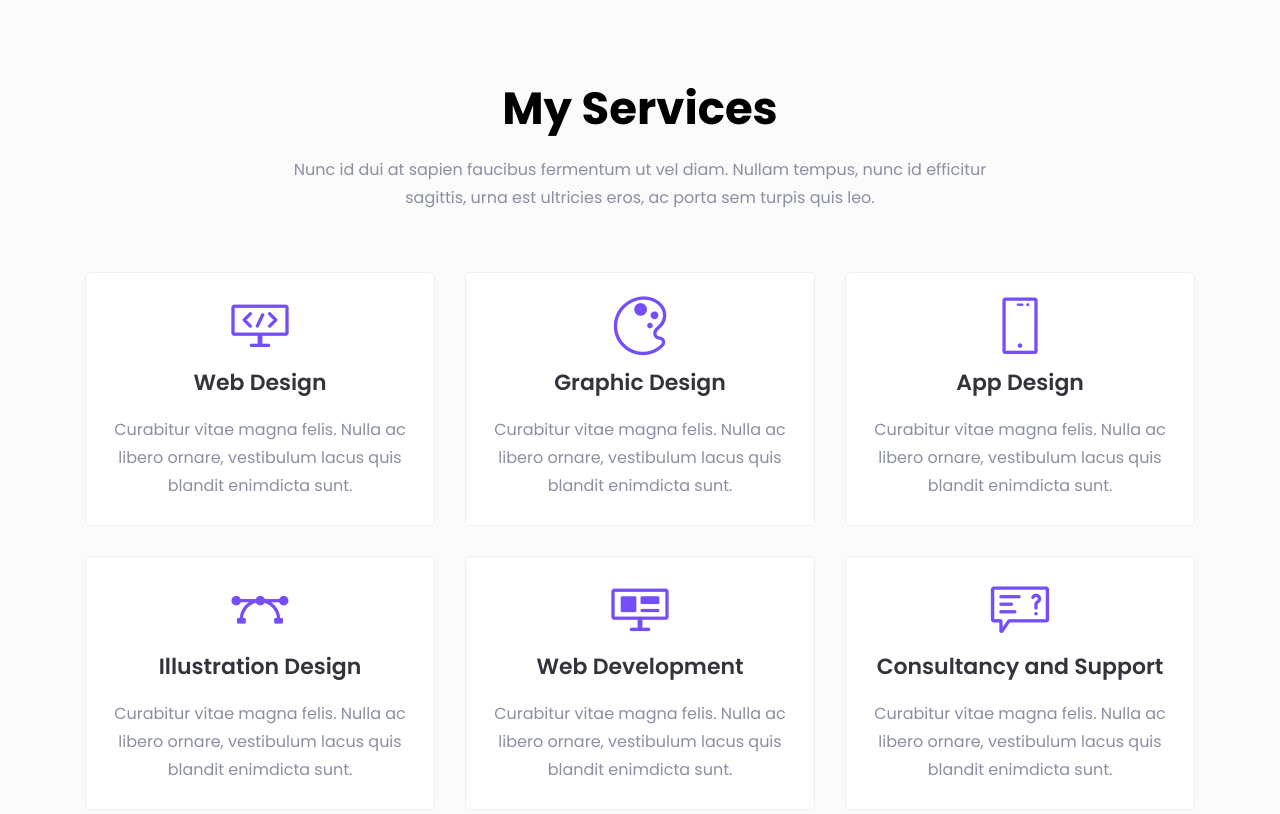
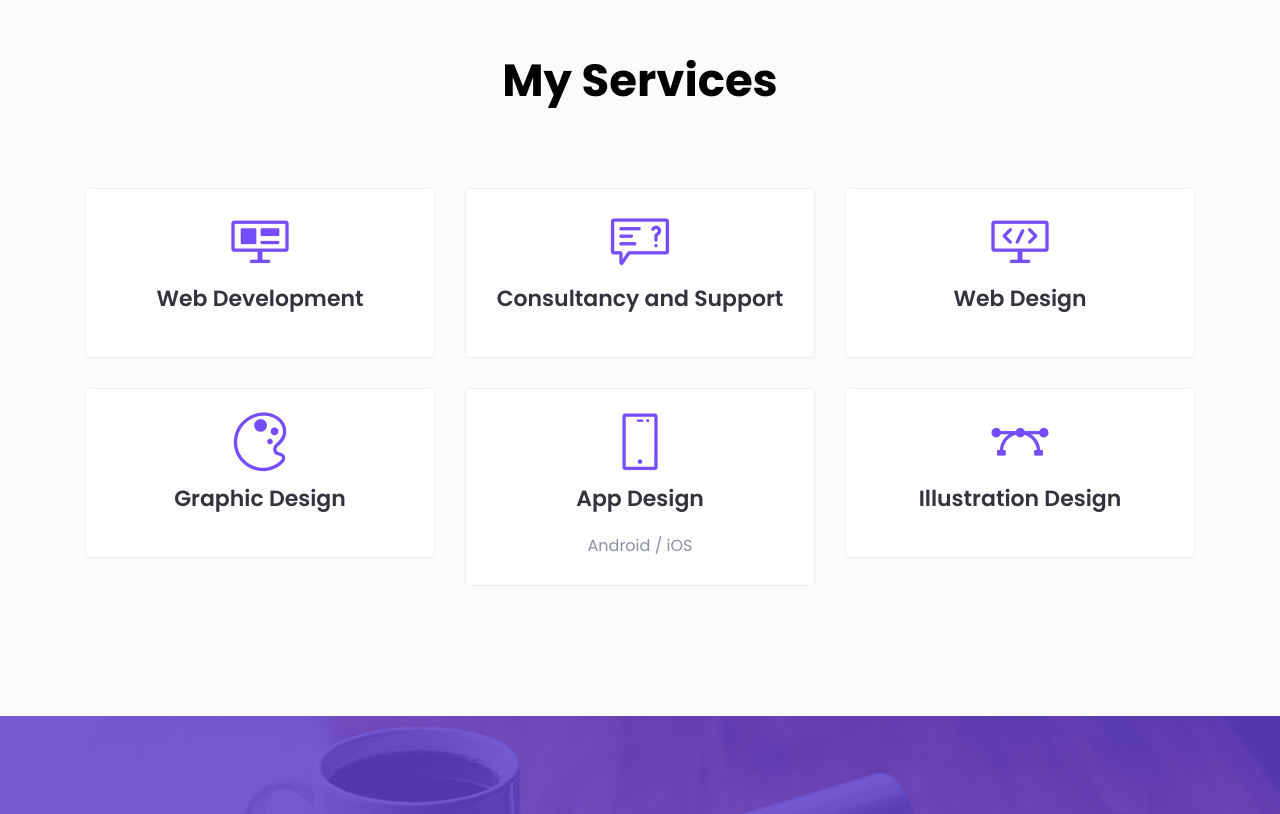
Before and after one commit to zaheeraws/zaheer.github.io, a plain HTML site: page index.html in a window 1280 px wide. Shown: the part 1640-2454 px from the top of the page. Drawn offline with Linux system fonts and the light colour scheme; files whose address does not match are found by name.

Commit message:
updated services

```diff
--- a/index.html
+++ b/index.html
@@ -192,7 +192,7 @@
                                         <i class="lni-envelope"></i>
                                     </div>
                                     <div class="info-text">
-                                        <p><span>Email:</span> zaheer.aws@gmail.com</p>
+                                        <p><span></span> zaheer.aws@gmail.com</p>
                                     </div>
                                 </div> <!-- single info -->
                             </li>
@@ -301,7 +301,7 @@
                 <div class="col-lg-8">
                     <div class="section-title text-center pb-30">
                         <h2 class="title">My Services</h2>
-                        <p>Nunc id dui at sapien faucibus fermentum ut vel diam. Nullam tempus, nunc id efficitur sagittis, urna est ultricies eros, ac porta sem turpis quis leo.</p>
+                        <p></p>
                     </div> <!-- section title -->
                 </div>
             </div> <!-- row -->
@@ -309,11 +309,33 @@
                 <div class="col-lg-4 col-md-6 col-sm-8">
                     <div class="single-service text-center mt-30">
                         <div class="service-icon">
+                            <i class="lni-website"></i>
+                        </div>
+                        <div class="service-content">
+                            <h4 class="service-title"><a href="#">Web Development</a></h4>
+                            <p></p>
+                        </div>
+                    </div> <!-- single service -->
+                </div>
+                <div class="col-lg-4 col-md-6 col-sm-8">
+                    <div class="single-service text-center mt-30">
+                        <div class="service-icon">
+                            <i class="lni-support"></i>
+                        </div>
+                        <div class="service-content">
+                            <h4 class="service-title"><a href="#">Consultancy and Support</a></h4>
+                            <p></p>
+                        </div>
+                    </div> <!-- single service -->
+                </div>
+                <div class="col-lg-4 col-md-6 col-sm-8">
+                    <div class="single-service text-center mt-30">
+                        <div class="service-icon">
                             <i class="lni-code-alt"></i>
                         </div>
                         <div class="service-content">
                             <h4 class="service-title"><a href="#">Web Design</a></h4>
-                            <p>Curabitur vitae magna felis. Nulla ac libero ornare, vestibulum lacus quis blandit enimdicta sunt.</p>
+                            <p></p>
                         </div>
                     </div> <!-- single service -->
                 </div>
@@ -324,7 +346,7 @@
                         </div>
                         <div class="service-content">
                             <h4 class="service-title"><a href="#contact">Graphic Design</a></h4>
-                            <p>Curabitur vitae magna felis. Nulla ac libero ornare, vestibulum lacus quis blandit enimdicta sunt.</p>
+                            <p></p>
                         </div>
                     </div> <!-- single service -->
                 </div>
@@ -335,7 +357,7 @@
                         </div>
                         <div class="service-content">
                             <h4 class="service-title"><a href="#">App Design</a></h4>
-                            <p>Curabitur vitae magna felis. Nulla ac libero ornare, vestibulum lacus quis blandit enimdicta sunt.</p>
+                            <p>Android / iOS</p>
                         </div>
                     </div> <!-- single service -->
                 </div>
@@ -346,32 +368,11 @@
                         </div>
                         <div class="service-content">
                             <h4 class="service-title"><a href="#">Illustration Design</a></h4>
-                            <p>Curabitur vitae magna felis. Nulla ac libero ornare, vestibulum lacus quis blandit enimdicta sunt.</p>
+                            <p></p>
                         </div>
                     </div> <!-- single service -->
                 </div>
-                <div class="col-lg-4 col-md-6 col-sm-8">
-                    <div class="single-service text-center mt-30">
-                        <div class="service-icon">
-                            <i class="lni-website"></i>
-                        </div>
-                        <div class="service-content">
-                            <h4 class="service-title"><a href="#">Web Development</a></h4>
-                            <p>Curabitur vitae magna felis. Nulla ac libero ornare, vestibulum lacus quis blandit enimdicta sunt.</p>
-                        </div>
-                    </div> <!-- single service -->
-                </div>
-                <div class="col-lg-4 col-md-6 col-sm-8">
-                    <div class="single-service text-center mt-30">
-                        <div class="service-icon">
-                            <i class="lni-support"></i>
-                        </div>
-                        <div class="service-content">
-                            <h4 class="service-title"><a href="#">Consultancy and Support</a></h4>
-                            <p>Curabitur vitae magna felis. Nulla ac libero ornare, vestibulum lacus quis blandit enimdicta sunt.</p>
-                        </div>
-                    </div> <!-- single service -->
-                </div>
+
             </div> <!-- row -->
         </div> <!-- container -->
     </section>
```
